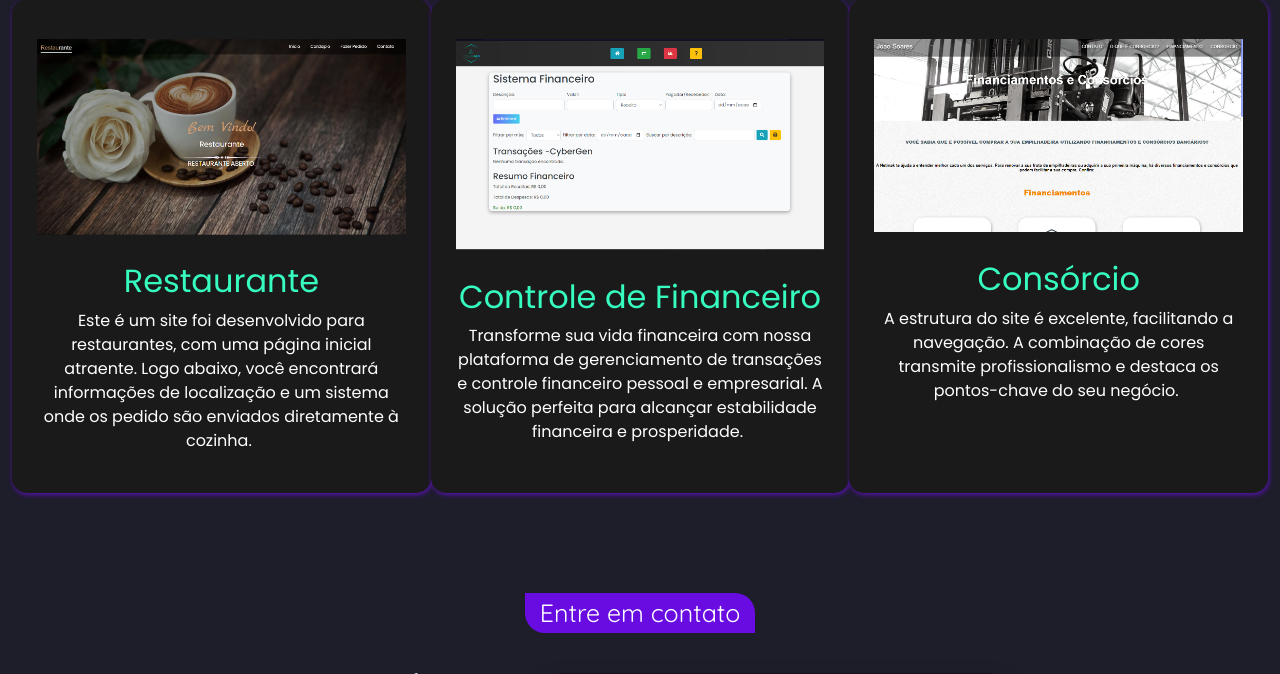
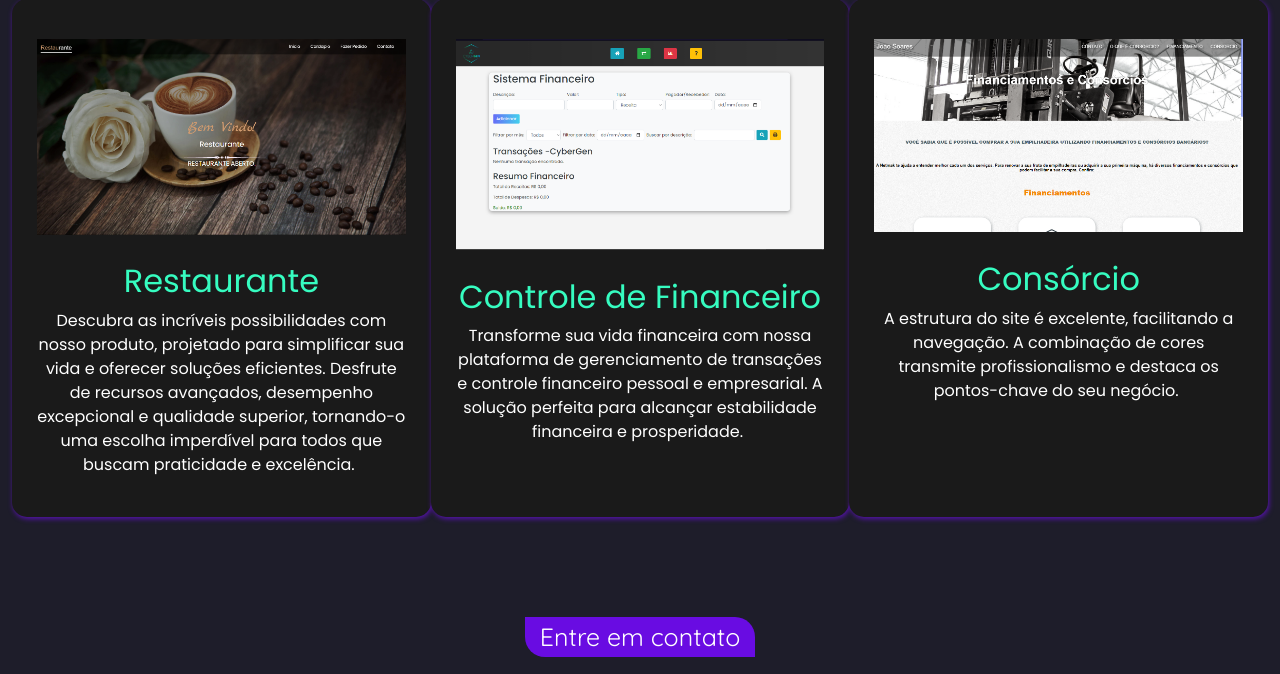
Before and after one commit to Joaodev777/portifolioJoao, a PHP site: page / in a window 1280 px wide. Shown: the part 1717-2391 px from the top of the page. Run offline with PHP 8.4, Linux system fonts and the light colour scheme; some libraries are stand-ins or nearby versions.

Commit message:
Update index.php

```diff
--- a/index.php
+++ b/index.php
@@ -482,12 +482,7 @@
 
                                             <div class="text-card">
                                                 <h2 class="h2-card">Restaurante</h2>
-                                                <span>Este é um site foi desenvolvido para restaurantes, com uma página
-                                                    inicial atraente. Logo
-                                                    abaixo, você encontrará informações de localização e um sistema onde
-                                                    os
-                                                    pedido são enviados
-                                                    diretamente à cozinha.</span><br>
+                                                <span>Descubra as incríveis possibilidades com nosso produto, projetado para simplificar sua vida e oferecer soluções eficientes. Desfrute de recursos avançados, desempenho excepcional e qualidade superior, tornando-o uma escolha imperdível para todos que buscam praticidade e excelência.</span><br>
                                     </a>
 
                                 </div>
```
